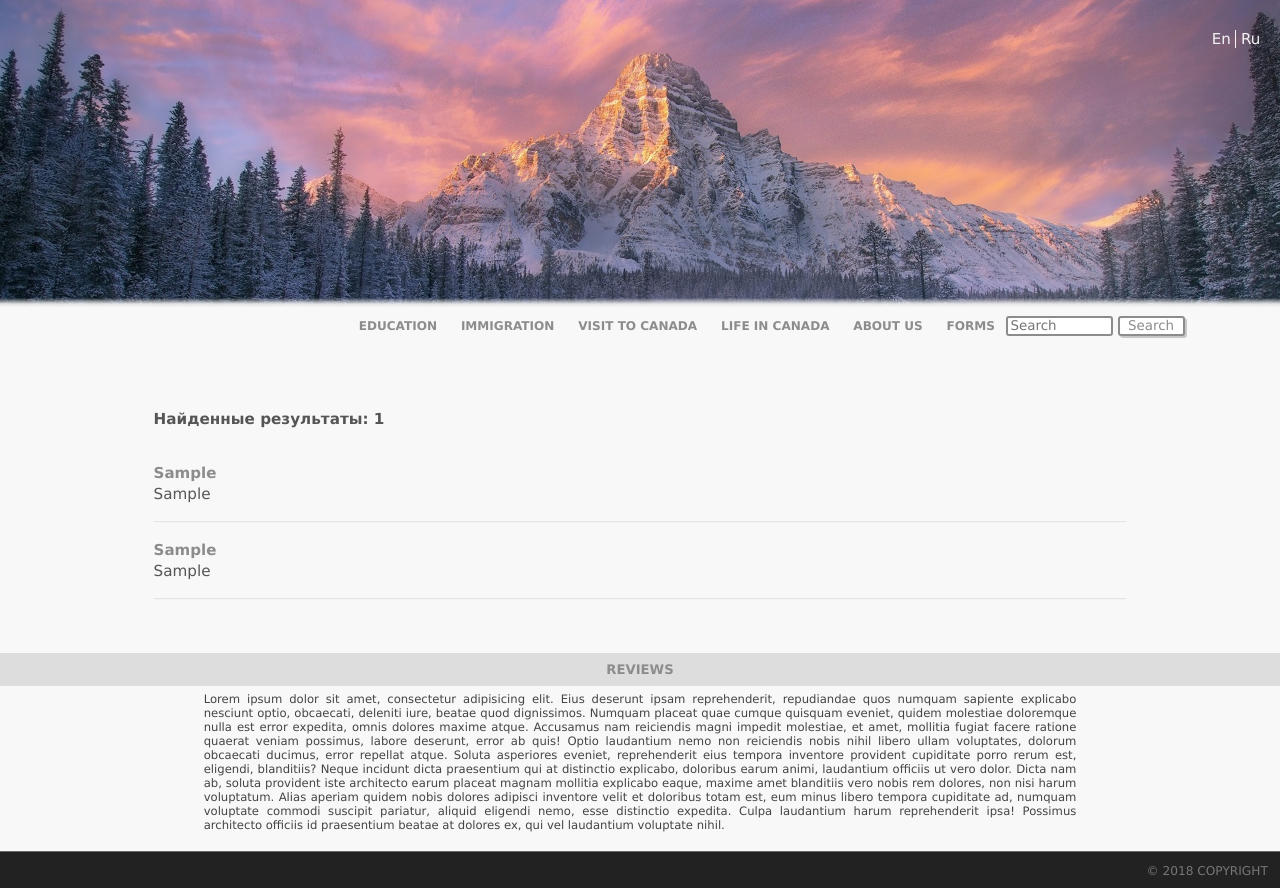
After one commit to fallenangeldark/wci_project, a Django app: template mainapp_en/templates/mainapp_en/search.html in a window 1280 px wide. The commit adds this page. Run offline with Django 3.2, Linux system fonts and the light colour scheme; tables that the repository leaves empty hold one stand-in row (values such as "Sample post"); the template is opened without the code that fills it: values that come from a table or form of the project are taken from there, most other values are stand-ins (such as "Sample title", 1, 10 or a date in 2020); some libraries are stand-ins or nearby versions.

Commit message:
Search engine

```diff
--- a/mainapp_en/forms.py
+++ b/mainapp_en/forms.py
@@ -38,7 +38,7 @@ class ClientAssesmentEn(forms.ModelForm):
         }
         widgets = {
         'travel_doc_name': forms.TextInput(attrs={'placeholder': ' ', 'pattern': '[A-z]{2,20} [A-z]{2,20} [A-z]{2,20}'}),
-        'email': forms.TextInput(attrs={'placeholder': 'example@mail.com', 'pattern': '\w{1,}@\w{1,}\.\w{1,}'}),
+        'email': forms.TextInput(attrs={'placeholder': 'example@mail.com', 'pattern': '\w{1,}[-]{0,10}\w{0,}@\w{1,}[-]{0,3}\w{0,}\.\w{1,}'}),
         'address': forms.TextInput(attrs={'placeholder': ' ', 'pattern': '.{2,80}'}),
         'contact_number': forms.TextInput(attrs={'placeholder': '+1XXXXXXXXXX', 'pattern': '\+\d{10,19}'}),
         'country': forms.TextInput(attrs={'placeholder': ' ', 'pattern': '.{2,45}'}),
@@ -89,7 +89,7 @@ class EducationEn(forms.ModelForm):
         }
         widgets = {
         'travel_doc_name': forms.TextInput(attrs={'placeholder': ' ', 'pattern': '[A-z]{2,20} [A-z]{2,20} [A-z]{2,20}'}),
-        'email': forms.TextInput(attrs={'placeholder': 'example@mail.com', 'pattern': '\w{1,}@\w{1,}\.\w{1,}'}),
+        'email': forms.TextInput(attrs={'placeholder': 'example@mail.com', 'pattern': '\w{1,}[-]{0,10}\w{0,}@\w{1,}[-]{0,3}\w{0,}\.\w{1,}'}),
         'citizenship': forms.TextInput(attrs={'placeholder': ' ', 'pattern': '.{2,4}'}),
         'contact_number': forms.TextInput(attrs={'placeholder': '+1XXXXXXXXXX', 'pattern': '\+\d{10,19}'}),
         'country': forms.TextInput(attrs={'placeholder': ' ', 'pattern': '.{2,45}'}),
--- a/mainapp_en/models.py
+++ b/mainapp_en/models.py
@@ -41,6 +41,7 @@ class HomeEn(models.Model):
     paragraph11 = models.TextField(blank=True)
     paragraph12 = models.TextField(blank=True)
     paragraph13 = models.TextField(blank=True)
+    link = models.TextField(blank=True)
 
     class Meta():
         verbose_name_plural = "Pages"
@@ -66,6 +67,7 @@ class InnerHomeEn(models.Model):
     paragraph11 = models.TextField(blank=True)
     paragraph12 = models.TextField(blank=True)
     paragraph13 = models.TextField(blank=True)
+    link = models.TextField(blank=True)
 
 
     class Meta():
--- a/mainapp_en/templates/mainapp_en/includes/inc_header.html
+++ b/mainapp_en/templates/mainapp_en/includes/inc_header.html
@@ -14,5 +14,9 @@
     <li><a href="{% url 'mainapp_en:life' %}" class="{% if 'life' in request.get_full_path %}active{% endif %}">Life in Canada</a></li>
     <li><a href="{% url 'mainapp_en:about' %}" class="{% if 'about' in request.get_full_path %}active{% endif %}">About us</a></li>
     <li><a href="{% url 'mainapp_en:forms'  %}" class="{% if 'forms' in request.get_full_path %}active{% endif %}">Forms</a></li>
+    <form class="menu_search" action="{% url 'mainapp_en:search_view' %}" method="GET">
+      <p><input type="search" name="q" placeholder="Search">
+        <input type="submit" value="Search"></p>
+      </form>
   </ul>
 </nav>
--- /dev/null
+++ b/mainapp_en/templates/mainapp_en/search.html
@@ -0,0 +1,41 @@
+{% extends 'mainapp_en/base.html' %}
+{% load staticfiles %}
+
+{% block title %}
+  {{title}}
+{% endblock %}
+
+{% block content %}
+<h3>Найденные результаты: {{count}}</h3>
+<br>
+  {% for article in founded_articles %}
+    <br>
+    <h4 class="h4_links"><a href="{{article.link}}">{{article.h1}}</a></h4>
+    <p>{{article.paragraph1|truncatewords:30}}</p>
+    <br>
+    <hr>
+{% endfor %}
+{% for article in founded_inner_articles %}
+  <br>
+  {% if article.link == 'immigration/CAIPS' %}
+    <h4 class="h4_links"><a href="{{article.link}}">{{article.h1}}</a></h4>
+    <p>{{article.paragraph1}} {{article.paragraph2|truncatewords:30}}</p>
+    <br>
+    <hr>
+  {%else%}
+    <h4 class="h4_links"><a href="{{article.link}}">{{article.h1}}</a></h4>
+    <p>{{article.paragraph1|truncatewords:30}}</p>
+    <br>
+    <hr>
+  {% endif %}
+{% endfor %}
+{% endblock %}
+
+<!-- <h1 class="heading">{{home_en.h1}}</h1>
+<article class="content">
+  <p class="content-inner">{{home_en.paragraph1}}
+  <p class="content-inner">{{home_en.paragraph2}}</p>
+</article>
+<div class="request-info">
+  <a href="{% url 'mainapp_en:education_form' %}">Fill and send the education form</a>
+</div> -->
--- a/mainapp_en/urls.py
+++ b/mainapp_en/urls.py
@@ -9,11 +9,11 @@ urlpatterns =[
     path('', RedirectView.as_view(url='education/')),
     path('education/', mainapp_en.Main_en.as_view(), name='home'),
     path('immigration/', mainapp_en.Immigration_en.as_view(), name='immigration'),
-    path('immigration/express_entry', mainapp_en.Express_entry_en.as_view(), name='immigration-express_entry'),
-    path('immigration/business_class', mainapp_en.Business_class_en.as_view(), name='immigration-business_class'),
-    path('immigration/family_sponsorship', mainapp_en.Family_sponsorship_en.as_view(), name='immigration-family_sponsorship'),
-    path('immigration/CAIPS', mainapp_en.Caips_en.as_view(), name='immigration-caips'),
-    path('immigration/custodianship', mainapp_en.Custodianship_en.as_view(), name='immigration-custodianship'),
+    path('immigration/express_entry', mainapp_en.Express_entry_en.as_view(), name='immigration-express_entry_en'),
+    path('immigration/business_class', mainapp_en.Business_class_en.as_view(), name='immigration-business_class_en'),
+    path('immigration/family_sponsorship', mainapp_en.Family_sponsorship_en.as_view(), name='immigration-family_sponsorship_en'),
+    path('immigration/CAIPS', mainapp_en.Caips_en.as_view(), name='immigration-caips_en'),
+    path('immigration/custodianship', mainapp_en.Custodianship_en.as_view(), name='immigration-custodianship_en'),
     path('visit/', mainapp_en.Visit_en.as_view(), name='visit'),
     path('life/', mainapp_en.Life_en.as_view(), name='life'),
     path('life/arrival', mainapp_en.Arrival_en.as_view(), name='life-arrival_en'),
@@ -25,4 +25,5 @@ urlpatterns =[
     path('forms/', mainapp_en.Forms_en.as_view(), name='forms'),
     path('forms/cl_as_form', mainapp_en.ClientAssesment_en.as_view(), name='client_assesment_form'),
     path('forms/edu_form', mainapp_en.Education_en.as_view(), name='education_form'),
+    path('search', mainapp_en.SearchView.as_view(), name='search_view')
 ]
--- a/mainapp_ru/forms.py
+++ b/mainapp_ru/forms.py
@@ -37,7 +37,7 @@ class ClientAssesmentRu(forms.ModelForm):
         }
         widgets = {
         'travel_doc_name': forms.TextInput(attrs={'placeholder': ' ', 'pattern': '.{10,60}'}),
-        'email': forms.TextInput(attrs={'placeholder': 'example@mail.com', 'pattern': '\w{1,}@\w{1,}\.\w{1,}'}),
+        'email': forms.TextInput(attrs={'placeholder': 'example@mail.com', 'pattern': '\w{1,}[-]{0,10}\w{0,}@\w{1,}[-]{0,3}\w{0,}\.\w{1,}'}),
         'address': forms.TextInput(attrs={'placeholder': ' ', 'pattern': '.{10,80}'}),
         'contact_number': forms.TextInput(attrs={'placeholder': '+7XXXXXXXXXX или +380XXXXXXXXX и т.д.', 'pattern': '\+\d{10,19}'}),
         'country': forms.TextInput(attrs={'placeholder': ' ', 'pattern': '.{2,45}'}),
@@ -88,7 +88,7 @@ class EducationRu(forms.ModelForm):
         }
         widgets = {
         'travel_doc_name': forms.TextInput(attrs={'placeholder': ' ', 'pattern': '[A-z]{2,20} [A-z]{2,20} [A-z]{2,20}'}),
-        'email': forms.TextInput(attrs={'placeholder': 'example@mail.com', 'pattern': '\w{1,}@\w{1,}\.\w{1,}'}),
+        'email': forms.TextInput(attrs={'placeholder': 'example@mail.com', 'pattern': '\w{1,}[-]{0,10}\w{0,}@\w{1,}[-]{0,3}\w{0,}\.\w{1,}'}),
         'citizenship': forms.TextInput(attrs={'placeholder': ' ', 'pattern': '.{2,4}'}),
         'contact_number': forms.TextInput(attrs={'placeholder': '+7XXXXXXXXXX or +1XXXXXXXXXX etc.', 'pattern': '\+\d{10,19}'}),
         'country': forms.TextInput(attrs={'placeholder': ' ', 'pattern': '.{2,45}'}),
--- a/static/static/css/main.css
+++ b/static/static/css/main.css
@@ -97,7 +97,54 @@ nav ul li {
     margin: .6em -7px 0 0;
     display:inline-block;
     }
-
+form.menu_search{
+    display: inline-block;
+    margin: .6em -7px 0 0;
+    font-size: .9em;
+    color: #8c8c8c;
+}
+form.menu_search input[type=submit]{
+    color: #8c8c8c;
+    border: 2px solid #8c8c8c;
+    border-radius: 3px;
+    background: #fff;
+    outline: none;
+    width: 5em;
+    height: 1.5em;
+    box-shadow: 2px 2px rgb(200,200,200);
+    cursor:pointer;
+}
+form.menu_search input[type=submit]:hover{
+    color: #555;
+    border: 2px solid #922;
+}
+form.menu_search input[type=submit]:active{
+    border: 2px solid #922;
+    box-shadow: none;
+}
+form.menu_search input[type=search]{
+    border: 2px solid #8c8c8c;
+    border-radius: 3px;
+    background: #fff;
+    outline: none;
+    width: 8em;
+    height: 1.5em;
+    text-indent: .2em;
+}
+form.menu_search input[type=search]:focus{
+    border: 2px solid #922;
+}
+.h4_links {
+    margin-bottom: .2em;
+}
+.h4_links a {
+    text-decoration: none;
+    color: #8c8c8c;
+}
+.h4_links a:hover {
+    text-decoration: underline;
+    color: #922;
+}
 /* стилизуем ссылки */
 nav ul li a {
     color: #8c8c8c;
```
Also changed, not shown: mainapp_en/templates/mainapp_en/immigration.html (+5 -5 lines), mainapp_en/views.py (+27 -0 lines), adminapp/__init__.py (deleted), adminapp/migrations/__init__.py (deleted), mainapp_en/__init__.py (deleted), mainapp_en/migrations/0030_auto_20181031_0307.py (added), mainapp_en/migrations/__init__.py (deleted), mainapp_ru/__init__.py (deleted), mainapp_ru/migrations/__init__.py (deleted), static/static/css/form.css (deleted), wecareimmigration/__init__.py (deleted).
